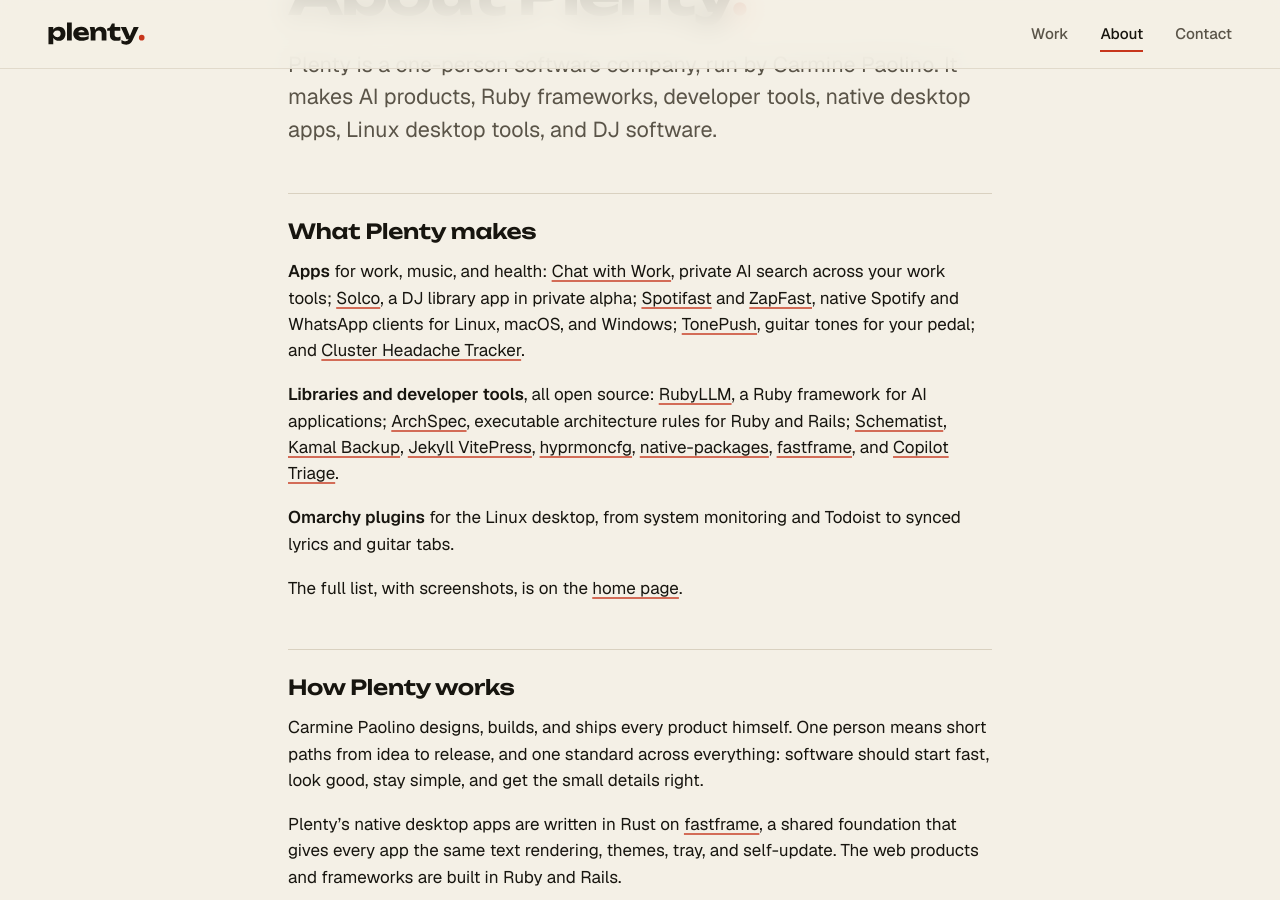
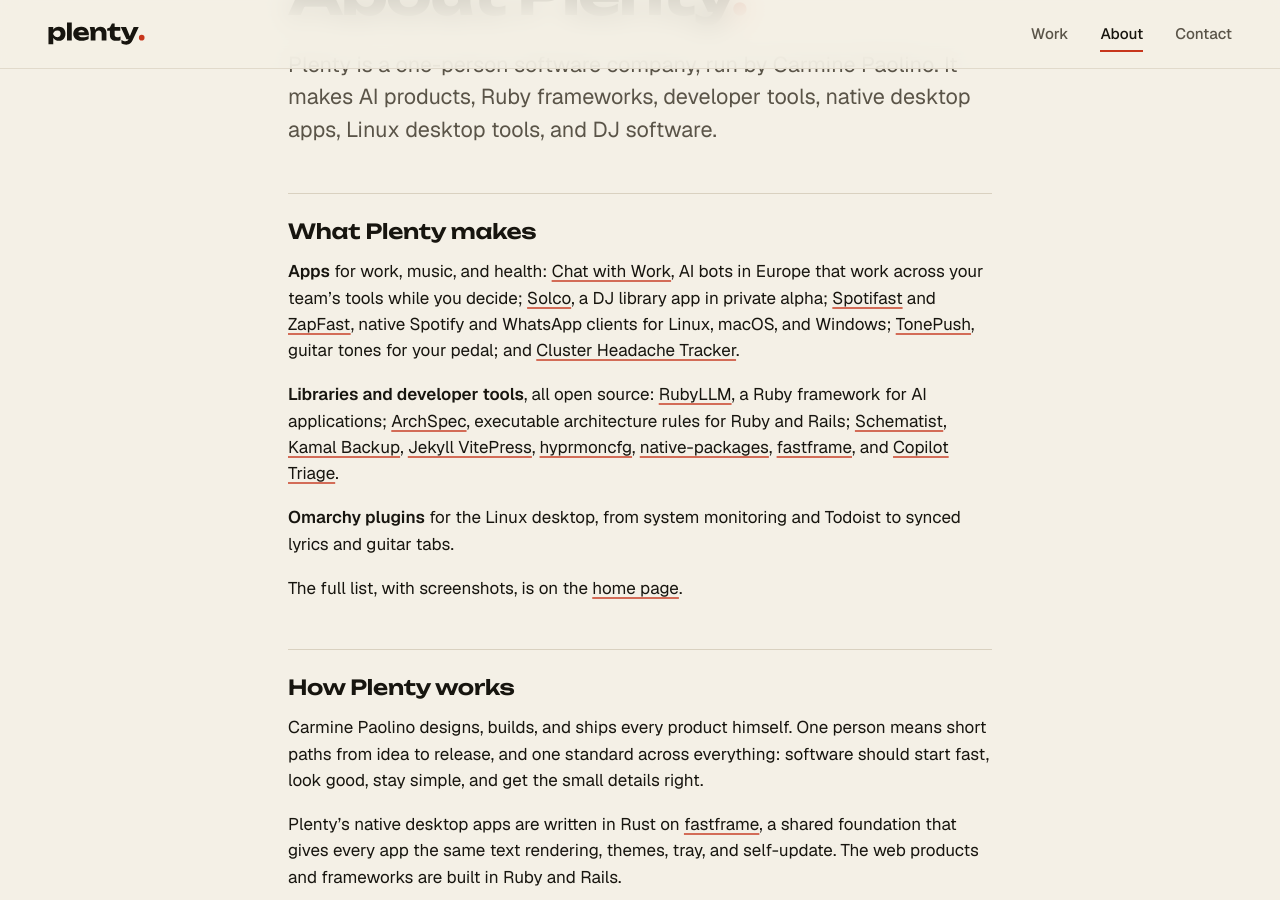
Before and after one commit to crmne/plenty.is, a Jekyll site: the page built from about.md, in a window 1280 px wide and 900 px high, scrolled down 338 px. Built offline with Jekyll 4.4.1, drawn with Linux system fonts in a browser that asks for light colours.

Commit message:
Show Chat with Work as AI bots in Europe: they work, you decide (#22)

```diff
--- a/_config.yml
+++ b/_config.yml
@@ -131,7 +131,7 @@ ai_visible_content:
       chat-with-work:
         name: "Chat with Work"
         url: "https://chatwithwork.com"
-        description: "Your work agent, hosted in the EU, not on your laptop."
+        description: "AI bots in Europe. They work. You just decide."
       rubyllm:
         name: "RubyLLM"
         url: "https://rubyllm.com"
--- a/_data/projects.yml
+++ b/_data/projects.yml
@@ -8,9 +8,9 @@
 
 - name: Chat with Work
   link: https://chatwithwork.com
-  image: {path: /assets/images/projects/chat-with-work-f7ae3fcbcef5.webp, width: 1200, height: 630, alt: "Chat with Work: Your work agent. Not on your laptop. Hosted in the EU, beside a globe with Europe lit", style: screenshot}
+  image: {path: /assets/images/projects/chat-with-work-a718bed7f0c8.webp, width: 1200, height: 630, alt: "Chat with Work: AI bots in Europe. They work. You just decide. Beside it, a bot waits for approval to send a reply, over a globe with Europe lit", style: screenshot}
   category: Apps
-  description: Your work agent, hosted in the EU, not on your laptop. It searches, writes, and codes across every tool your team uses, works on a schedule, and asks before it changes anything in your tools.
+  description: AI bots in Europe. They work. You just decide. Bots do your team's chores across over 2,000 integrations by themselves, and anything that needs you waits in one queue. Hosted in Germany with every model in the EU, on every plan, or on your own servers.
   featured: true
   spotlight: true
 - name: Solco
--- a/about.md
+++ b/about.md
@@ -25,7 +25,7 @@ Plenty is a one-person software company, run by Carmine Paolino. It makes AI pro
 
 ## What Plenty makes
 
-**Apps** for work, music, and health: [Chat with Work](https://chatwithwork.com), private AI search across your work tools; [Solco](https://getsolco.com), a DJ library app in private alpha; [Spotifast](https://spotifast.rocks) and [ZapFast](https://zapfast.rocks), native Spotify and WhatsApp clients for Linux, macOS, and Windows; [TonePush](https://tonepush.rocks), guitar tones for your pedal; and [Cluster Headache Tracker](https://clusterheadachetracker.com).
+**Apps** for work, music, and health: [Chat with Work](https://chatwithwork.com), AI bots in Europe that work across your team's tools while you decide; [Solco](https://getsolco.com), a DJ library app in private alpha; [Spotifast](https://spotifast.rocks) and [ZapFast](https://zapfast.rocks), native Spotify and WhatsApp clients for Linux, macOS, and Windows; [TonePush](https://tonepush.rocks), guitar tones for your pedal; and [Cluster Headache Tracker](https://clusterheadachetracker.com).
 
 **Libraries and developer tools**, all open source: [RubyLLM](https://rubyllm.com), a Ruby framework for AI applications; [ArchSpec](https://archspecrb.dev), executable architecture rules for Ruby and Rails; [Schematist](https://github.com/crmne/schematist), [Kamal Backup](https://kamal-backup.dev), [Jekyll VitePress](https://jekyll-vitepress.dev), [hyprmoncfg](https://hyprmoncfg.dev), [native-packages](https://native-packages.dev), [fastframe](https://fastframe.dev), and [Copilot Triage](https://github.com/marketplace/actions/copilot-triage).
 
```
Also changed, not shown: assets/images/projects/README.md (+1 -1 lines), assets/images/projects/chat-with-work-a718bed7f0c8.webp (added), assets/images/projects/chat-with-work-f7ae3fcbcef5.webp (deleted).
